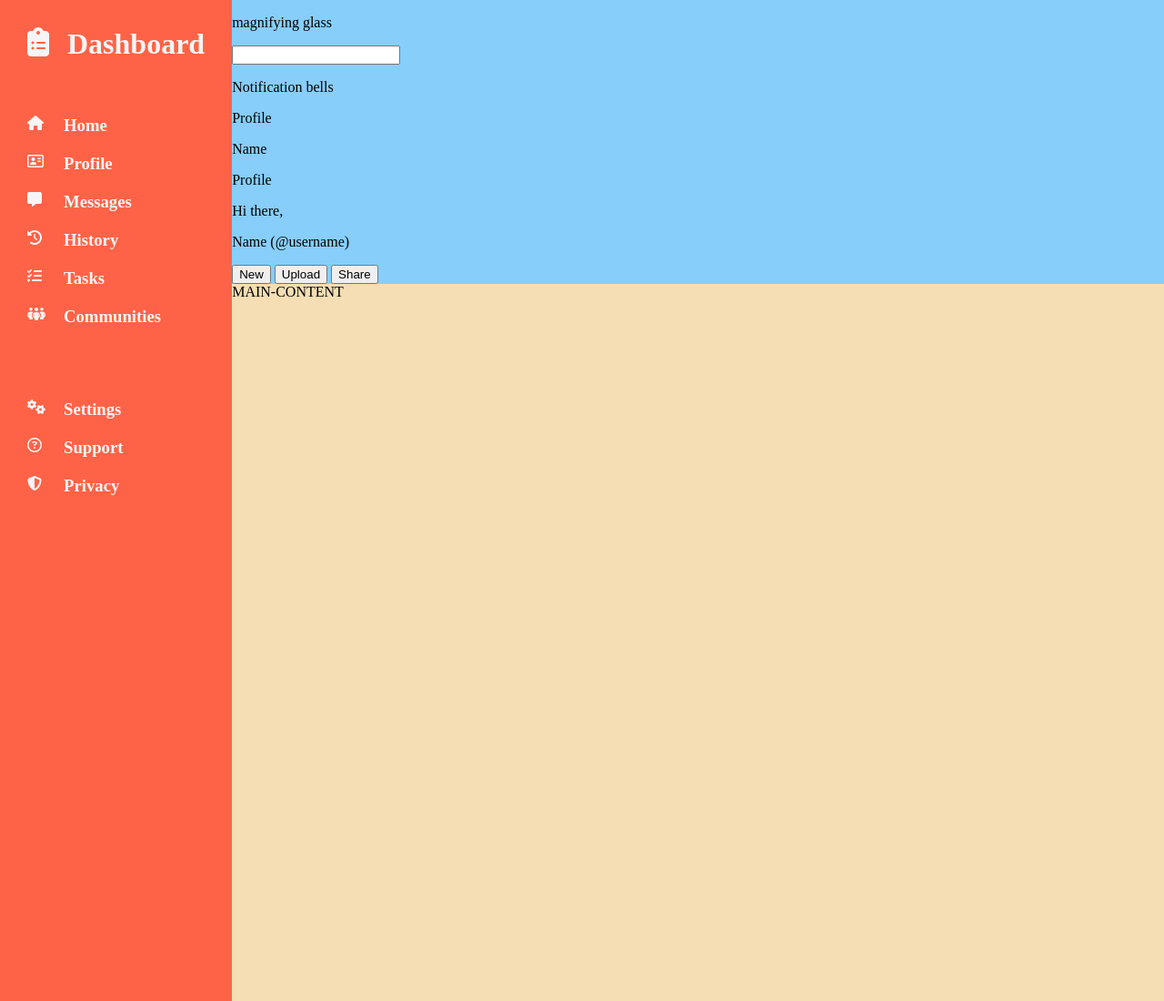
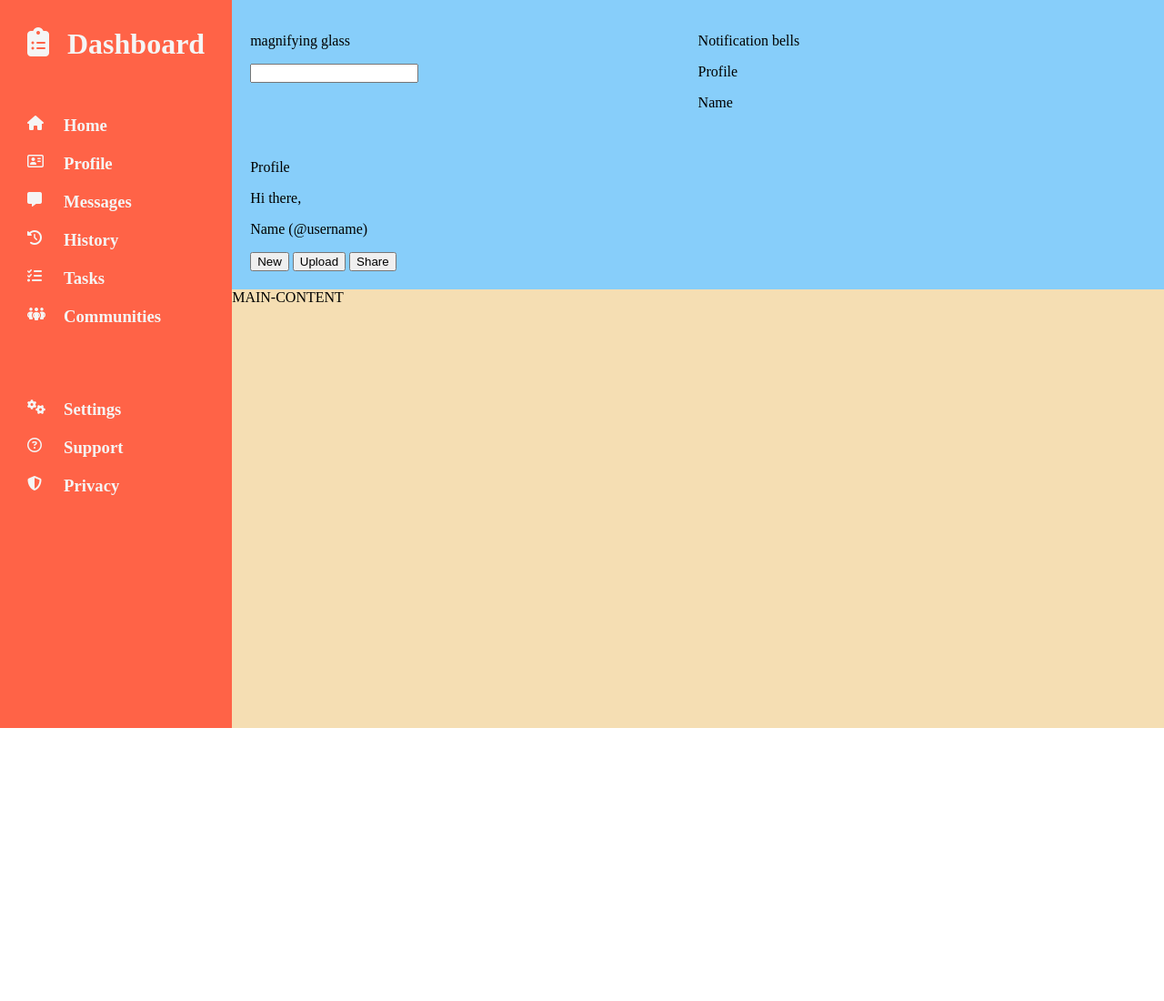
Before and after one commit to JHoldsworth23/admin-dashboard, a plain HTML site: page index.html in a window 1280 px wide. Shown: the top 1100 px of the page at 91% size. After the commit the page ends 800 px from the top, so only its background shows below. Drawn offline with Linux system fonts and the light colour scheme.

Commit message:
Add the grid display for the header and first div child

```diff
--- a/style.css
+++ b/style.css
@@ -5,7 +5,8 @@ body {
 .dashboard {
     min-height: 100vh;
     display: grid;
-    grid-template: 1fr 5fr / auto 1fr;
+    grid-template-columns: 1fr 5fr;
+    grid-template-rows: auto 1fr;
 }
 
 .sidebar {
@@ -55,6 +56,15 @@ i + h1 {
 
 .header {
     background-color: lightskyblue;
+    display: grid;
+    grid-template-rows: 1fr 1fr;
+
+    padding: 20px;
+}
+
+.header > div:first-child {
+    display: grid;
+    grid-template-columns: 1fr 1fr;
 }
 
 .main-content {
```
